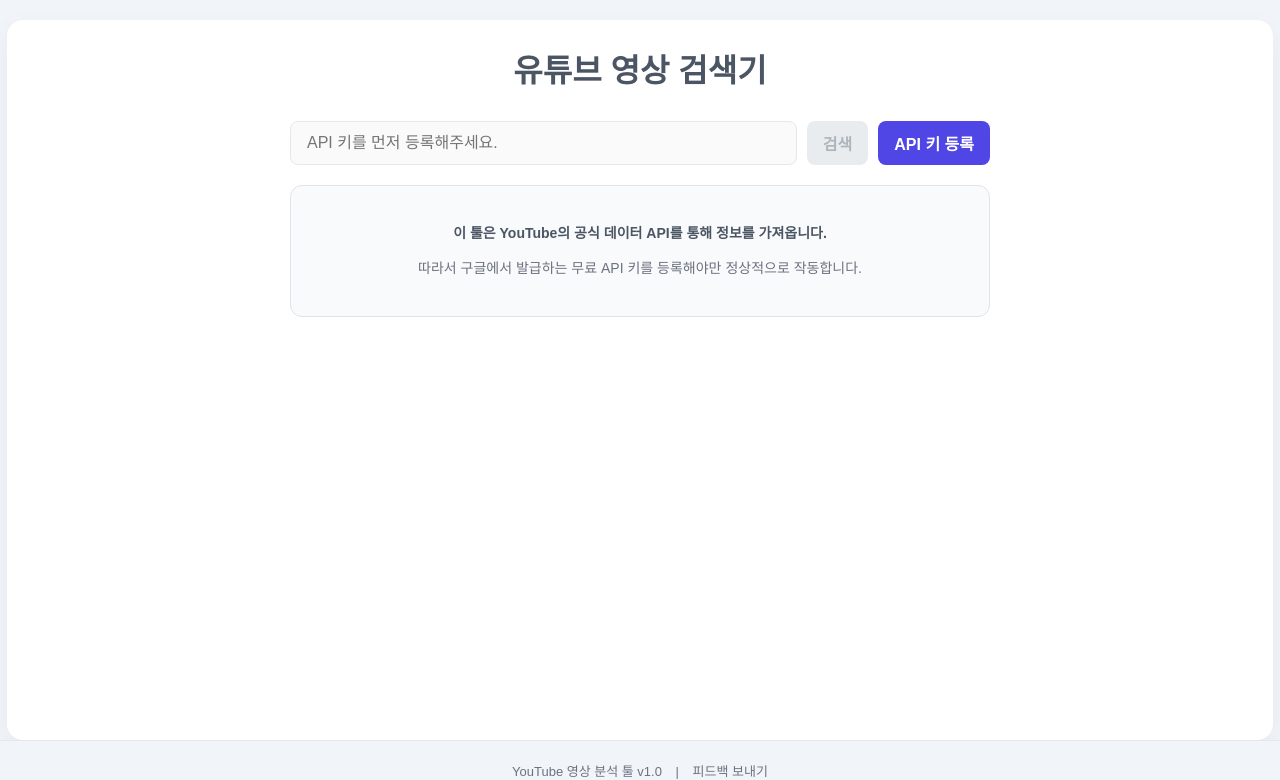
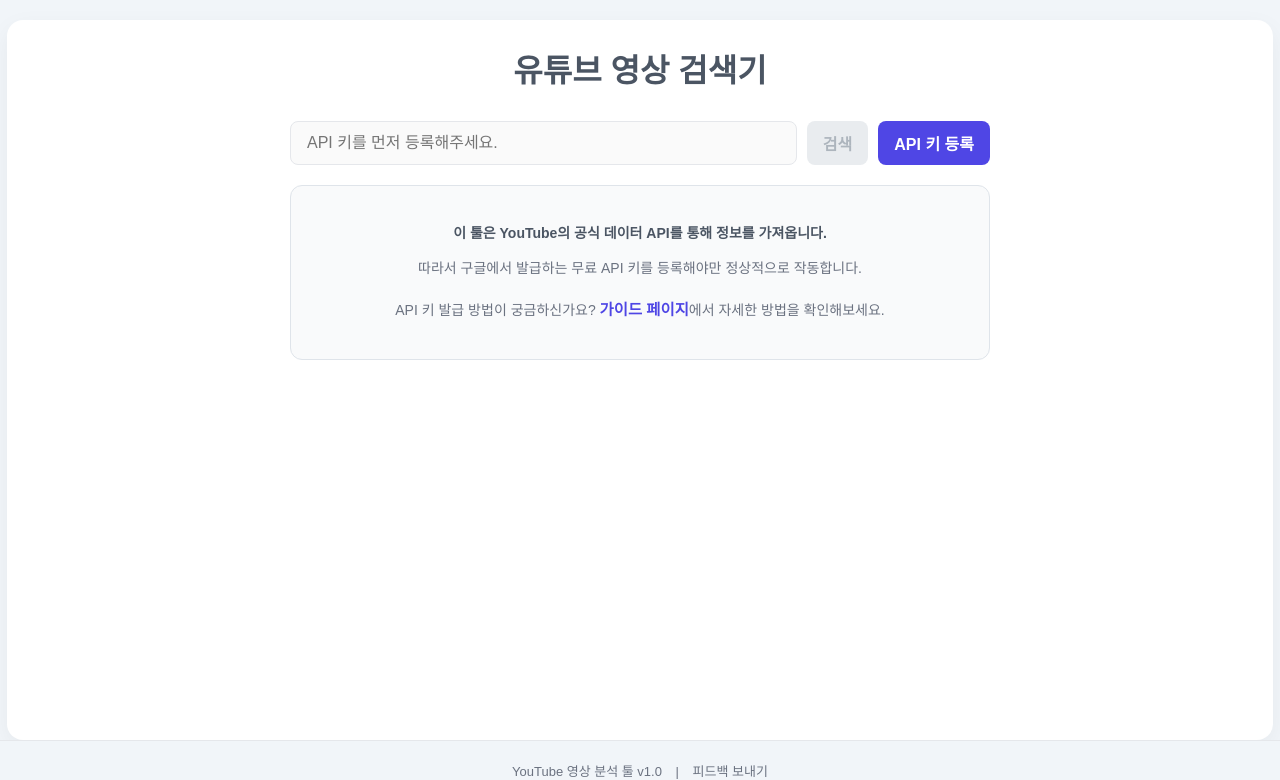
Before and after one commit to bluewind23/youtube-analyzer, a Flask app: page / in a window 1280 px wide. Shown: the top 780 px of the page. Run offline with Flask 3, Linux system fonts and the light colour scheme; some libraries are stand-ins or nearby versions; some web fonts are replaced.

Commit message:
api guide update

```diff
--- a/templates/main_page.html
+++ b/templates/main_page.html
@@ -1315,7 +1315,15 @@
                 queryInput.placeholder = 'API 키를 먼저 등록해주세요.';
                 apiBtn.textContent = 'API 키 등록';
                 if (explainerContainer) explainerContainer.style.display = 'block';
-                if (explainerContainer) explainerContainer.innerHTML = `<div class="api-explainer"><p><strong>이 툴은 YouTube의 공식 데이터 API를 통해 정보를 가져옵니다.</strong></p><p>따라서 구글에서 발급하는 무료 API 키를 등록해야만 정상적으로 작동합니다.</p></div>`;
+                // explainerContainer.innerHTML = ... 이 부분을 찾아 아래 코드로 통째로 교체해주세요.
+
+                if (explainerContainer) explainerContainer.innerHTML = `
+    <div class="api-explainer">
+        <p><strong>이 툴은 YouTube의 공식 데이터 API를 통해 정보를 가져옵니다.</strong></p>
+        <p>따라서 구글에서 발급하는 무료 API 키를 등록해야만 정상적으로 작동합니다.</p>
+        <p style="margin-top: 15px;">API 키 발급 방법이 궁금하신가요? <a href="#" onclick="openApiGuide(event)" style="font-weight: 600; color: var(--primary-color);">가이드 페이지</a>에서 자세한 방법을 확인해보세요.</p>
+    </div>
+`;
                 filterControls.style.display = 'none';
                 searchHistoryEl.style.display = 'none';
                 adContainer.style.display = 'none';
```
